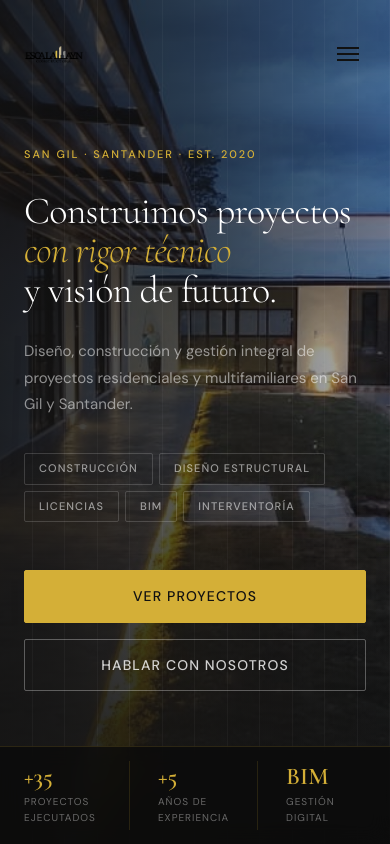
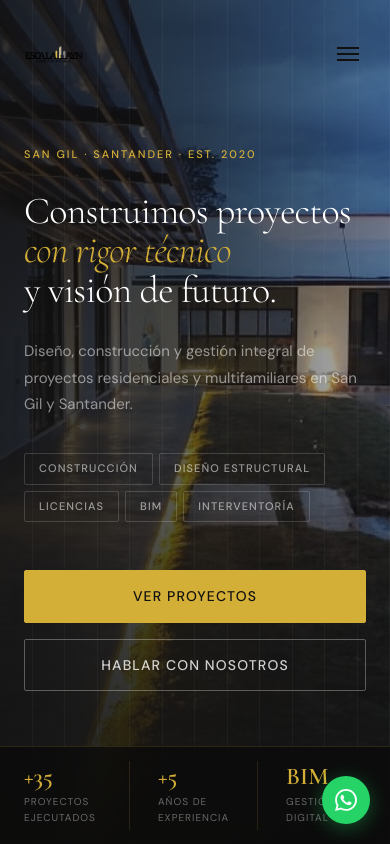
Before and after one commit to Alejo0301/escala-ayn-web, a React (Vite) app: page / in a window 390 px wide. Shown: the top 844 px of the page. Built offline with nearby package versions, Linux system fonts and the light colour scheme.

Commit message:
Add final optimization, responsive and SEO improvements

```diff
--- a/index.html
+++ b/index.html
@@ -4,11 +4,55 @@
     <meta charset="UTF-8" />
     <link rel="icon" type="image/svg+xml" href="/favicon.svg" />
     <meta name="viewport" content="width=device-width, initial-scale=1.0" />
-    <title>Escala AYN Constructora S.A.S. — Construcción con criterio técnico</title>
-    <meta name="description" content="Constructora especializada en Santander, Colombia. Diseño estructural, licencias, remodelaciones, interventoría, BIM y consultoría. Construimos con precisión y visión de futuro." />
-    <meta property="og:title" content="Escala AYN Constructora S.A.S." />
-    <meta property="og:description" content="Proyectos con criterio técnico, precisión y visión de futuro. Santander, Colombia." />
+
+    <!-- SEO primario -->
+    <title>Escala AYN Constructora | Construcción y Diseño Estructural — San Gil, Santander</title>
+    <meta name="description" content="Constructora en San Gil, Santander. Diseño arquitectónico y estructural, licencias de construcción, remodelaciones, BIM y consultoría. Proyectos residenciales y multifamiliares con rigor técnico y visión de futuro." />
+    <meta name="keywords" content="constructora San Gil, constructora Santander, diseño estructural Santander, construcción multifamiliar Santander, licencias de construcción Santander, BIM Santander, diseño arquitectónico San Gil, Escala AYN, interventoría Santander" />
+    <meta name="robots" content="index, follow" />
+    <meta name="author" content="Escala AYN Constructora S.A.S." />
+
+    <!-- Open Graph -->
+    <meta property="og:title" content="Escala AYN Constructora — San Gil, Santander" />
+    <meta property="og:description" content="Construcción, diseño arquitectónico y estructural, BIM y consultoría en San Gil y toda la región de Santander. Proyectos con criterio técnico y visión de futuro." />
     <meta property="og:type" content="website" />
+    <meta property="og:locale" content="es_CO" />
+    <meta property="og:site_name" content="Escala AYN Constructora S.A.S." />
+
+    <!-- Twitter Card -->
+    <meta name="twitter:card" content="summary_large_image" />
+    <meta name="twitter:title" content="Escala AYN Constructora — San Gil, Santander" />
+    <meta name="twitter:description" content="Construcción, diseño estructural y BIM en Santander. Proyectos con criterio técnico y visión de futuro." />
+
+    <!-- Datos estructurados (schema.org) -->
+    <script type="application/ld+json">
+    {
+      "@context": "https://schema.org",
+      "@type": "LocalBusiness",
+      "name": "Escala AYN Constructora S.A.S.",
+      "description": "Constructora especializada en diseño arquitectónico y estructural, construcción, BIM y consultoría en San Gil, Santander, Colombia.",
+      "foundingDate": "2022",
+      "address": {
+        "@type": "PostalAddress",
+        "addressLocality": "San Gil",
+        "addressRegion": "Santander",
+        "addressCountry": "CO"
+      },
+      "telephone": "+573215594502",
+      "url": "https://alejogp18.github.io/escala-ayn-web/",
+      "sameAs": [
+        "https://instagram.com/escalaayn",
+        "https://facebook.com/constructoraescalaayn"
+      ],
+      "areaServed": {
+        "@type": "State",
+        "name": "Santander"
+      },
+      "serviceType": ["Construcción", "Diseño Estructural", "Diseño Arquitectónico", "BIM", "Interventoría", "Licencias de Construcción"]
+    }
+    </script>
+
+    <!-- Fonts -->
     <link rel="preconnect" href="https://fonts.googleapis.com" />
     <link rel="preconnect" href="https://fonts.gstatic.com" crossorigin />
     <link href="https://fonts.googleapis.com/css2?family=Cormorant+Garamond:ital,wght@0,300;0,400;0,500;0,600;1,300;1,400&family=DM+Sans:wght@300;400;500&display=swap" rel="stylesheet" />
--- a/src/App.css
+++ b/src/App.css
@@ -192,6 +192,44 @@
   }
   .navbar__nav .btn { margin-top: 24px; }
   .navbar__logo { height: 60px; }
+}
+
+/* ── WhatsApp Float ───────────────────────────── */
+.wa-float {
+  position: fixed;
+  bottom: 28px;
+  right: 28px;
+  z-index: 90;
+  width: 52px;
+  height: 52px;
+  border-radius: 50%;
+  background: #25D366;
+  color: #fff;
+  display: flex;
+  align-items: center;
+  justify-content: center;
+  box-shadow: 0 4px 20px rgba(37, 211, 102, 0.35);
+  transition: transform 0.25s var(--ease), box-shadow 0.25s var(--ease);
+  text-decoration: none;
+}
+.wa-float:hover {
+  transform: translateY(-3px);
+  box-shadow: 0 8px 28px rgba(37, 211, 102, 0.50);
+}
+.wa-float svg {
+  width: 26px;
+  height: 26px;
+  flex-shrink: 0;
+}
+
+@media (max-width: 540px) {
+  .wa-float {
+    bottom: 20px;
+    right: 20px;
+    width: 48px;
+    height: 48px;
+  }
+  .wa-float svg { width: 22px; height: 22px; }
 }
 
 /* ── Section Shared ───────────────────────────── */
@@ -482,6 +520,16 @@
   .hero__stat-num { font-size: 24px; }
 }
 
+@media (max-width: 768px) {
+  .section { padding: 72px 0; }
+  .cta-band { padding: 72px 0; }
+}
+
+@media (max-width: 540px) {
+  .section { padding: 56px 0; }
+  .cta-band { padding: 56px 0; }
+}
+
 /* ── Servicios ────────────────────────────────── */
 .servicios {
   background: var(--white);
@@ -760,7 +808,7 @@
   .nosotros__metrics { grid-template-columns: repeat(2, 1fr); }
   .nosotros__metric { padding: 20px 16px; }
   .nosotros__metric-num { font-size: 30px; }
-  .nosotros__diagram-col { display: none; }
+  .nosotros__diagram-img { aspect-ratio: 16 / 9; }
 }
 
 /* ── Proyectos ────────────────────────────────── */
--- a/src/App.jsx
+++ b/src/App.jsx
@@ -6,6 +6,14 @@ import Nosotros from './components/sections/Nosotros'
 import Proyectos from './components/sections/Proyectos'
 import CTABand from './components/sections/CTABand'
 import Footer from './components/sections/Footer'
+
+const WA_FLOAT = 'https://wa.me/573215594502?text=Hola%2C%20me%20interesa%20información%20sobre%20sus%20servicios%20de%20construcción%20en%20Santander.'
+
+const IconWhatsApp = () => (
+  <svg viewBox="0 0 24 24" fill="currentColor" aria-hidden="true">
+    <path d="M17.472 14.382c-.297-.149-1.758-.867-2.03-.967-.273-.099-.471-.148-.67.15-.197.297-.767.966-.94 1.164-.173.199-.347.223-.644.075-.297-.15-1.255-.463-2.39-1.475-.883-.788-1.48-1.761-1.653-2.059-.173-.297-.018-.458.13-.606.134-.133.298-.347.446-.52.149-.174.198-.298.298-.497.099-.198.05-.371-.025-.52-.075-.149-.669-1.612-.916-2.207-.242-.579-.487-.5-.669-.51-.173-.008-.371-.01-.57-.01-.198 0-.52.074-.792.372-.272.297-1.04 1.016-1.04 2.479 0 1.462 1.065 2.875 1.213 3.074.149.198 2.096 3.2 5.077 4.487.709.306 1.262.489 1.694.625.712.227 1.36.195 1.871.118.571-.085 1.758-.719 2.006-1.413.248-.694.248-1.289.173-1.413-.074-.124-.272-.198-.57-.347m-5.421 7.403h-.004a9.87 9.87 0 01-5.031-1.378l-.361-.214-3.741.982.998-3.648-.235-.374a9.86 9.86 0 01-1.51-5.26c.001-5.45 4.436-9.884 9.888-9.884 2.64 0 5.122 1.03 6.988 2.898a9.825 9.825 0 012.893 6.994c-.003 5.45-4.437 9.884-9.885 9.884m8.413-18.297A11.815 11.815 0 0012.05 0C5.495 0 .16 5.335.157 11.892c0 2.096.547 4.142 1.588 5.945L.057 24l6.305-1.654a11.882 11.882 0 005.683 1.448h.005c6.554 0 11.89-5.335 11.893-11.893a11.821 11.821 0 00-3.48-8.413z" />
+  </svg>
+)
 
 export default function App() {
   return (
@@ -19,6 +27,16 @@ export default function App() {
         <CTABand />
       </main>
       <Footer />
+
+      <a
+        href={WA_FLOAT}
+        className="wa-float"
+        target="_blank"
+        rel="noopener noreferrer"
+        aria-label="Contactar por WhatsApp — +57 321 559 4502"
+      >
+        <IconWhatsApp />
+      </a>
     </>
   )
 }
--- a/src/components/sections/Hero.jsx
+++ b/src/components/sections/Hero.jsx
@@ -32,6 +32,7 @@ export default function Hero() {
             className="hero__bg-img"
             loading="eager"
             decoding="async"
+            fetchpriority="high"
           />
         </picture>
         <img
--- a/src/components/sections/Proyectos.jsx
+++ b/src/components/sections/Proyectos.jsx
@@ -25,6 +25,7 @@ export default function Proyectos() {
                   className="proyecto-card__img"
                   loading="lazy"
                   decoding="async"
+                  sizes="(max-width: 900px) 100vw, 55vw"
                 />
                 <div className="proyecto-card__img-edge" aria-hidden="true" />
               </div>
```
